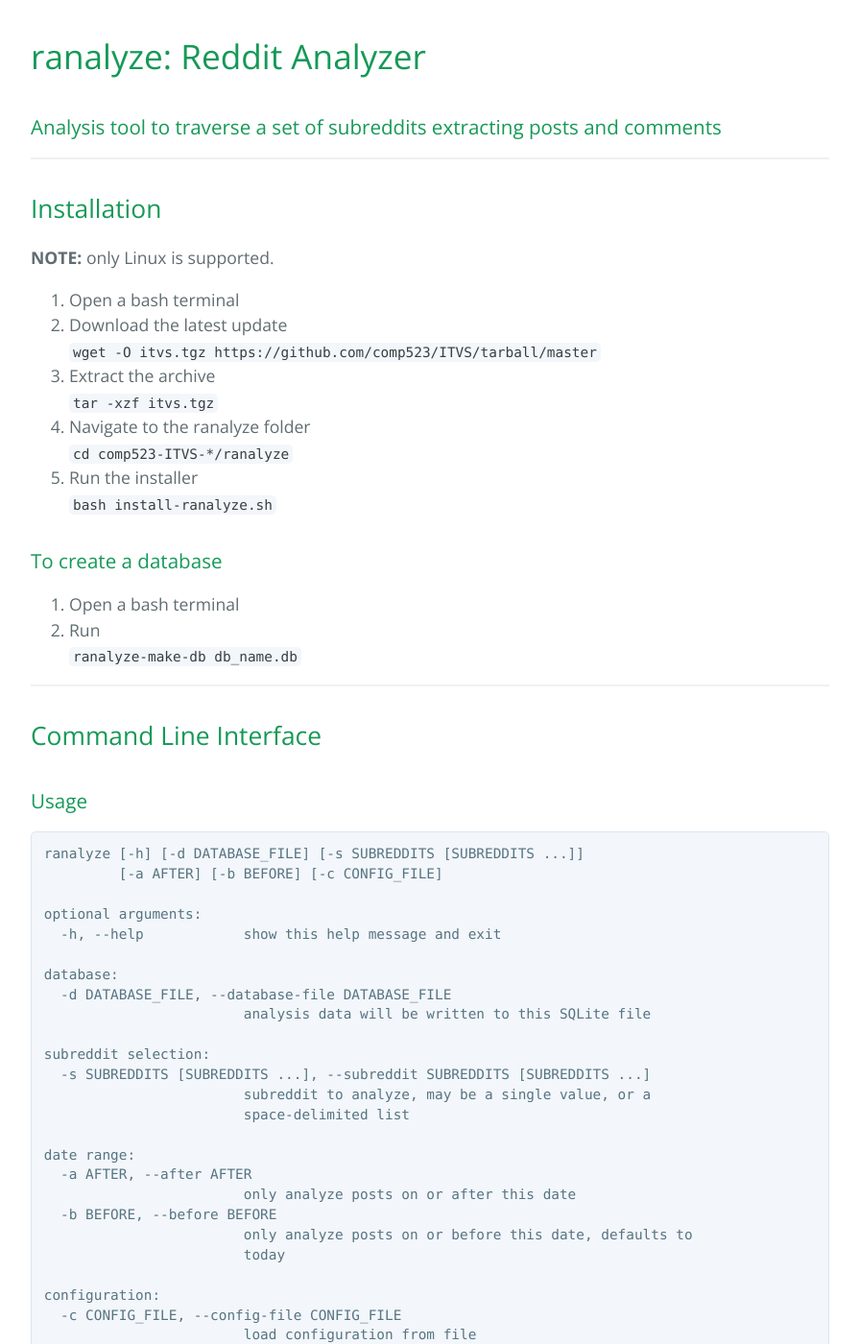
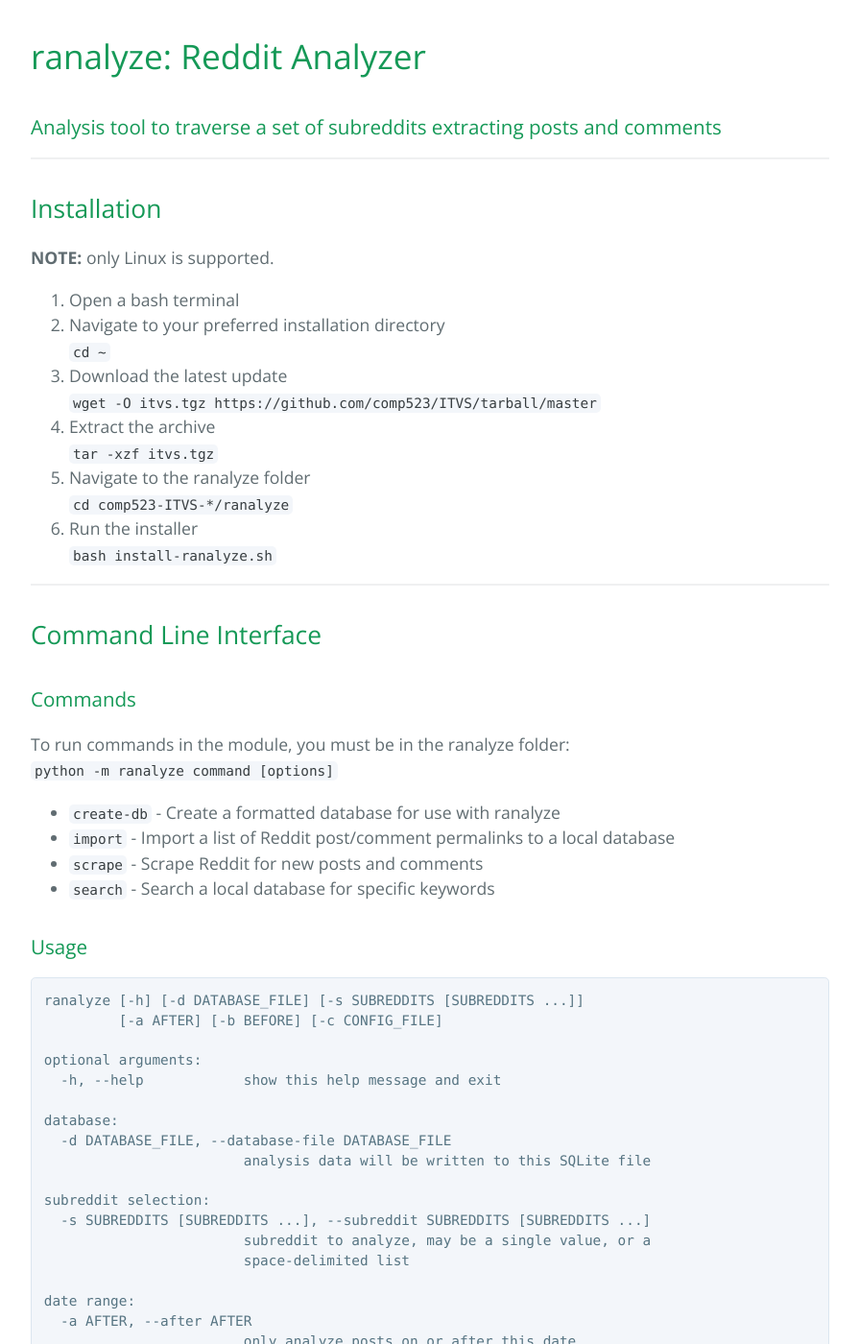
Before and after one commit to comp523/ITVS, a Jekyll site: the page built from ranalyze.md, in a window 1280 px wide and 1400 px high. Shown: the whole window at 96% size, without its empty margins (192-1087 px from the left). Built offline with Jekyll 4.4.1, drawn with Linux system fonts in a browser that asks for light colours.

Commit message:
update docs

````diff
--- a/ranalyze.md
+++ b/ranalyze.md
@@ -14,26 +14,33 @@
 **NOTE:** only Linux is supported.
 
 1. Open a bash terminal
-2. Download the latest update
+2. Navigate to your preferred installation directory
+    `cd ~`
+3. Download the latest update
     `wget -O itvs.tgz https://github.com/comp523/ITVS/tarball/master`
-3. Extract the archive
+4. Extract the archive
     `tar -xzf itvs.tgz`
-4. Navigate to the ranalyze folder
+5. Navigate to the ranalyze folder
     `cd comp523-ITVS-*/ranalyze`
-5. Run the installer
+6. Run the installer
     `bash install-ranalyze.sh`
-
-### To create a database
-
-1. Open a bash terminal
-2. Run
-    `ranalyze-make-db db_name.db`
 
 ***
 
 ## Command Line Interface
 
+### Commands
+
+To run commands in the module, you must be in the ranalyze folder:
+`python -m ranalyze command [options]`
+
+ - `create-db` - Create a formatted database for use with ranalyze
+ - `import` - Import a list of Reddit post/comment permalinks to a local database
+ - `scrape` - Scrape Reddit for new posts and comments
+ - `search` - Search a local database for specific keywords
+
 ### Usage
+
 
 ```
 ranalyze [-h] [-d DATABASE_FILE] [-s SUBREDDITS [SUBREDDITS ...]]
````
